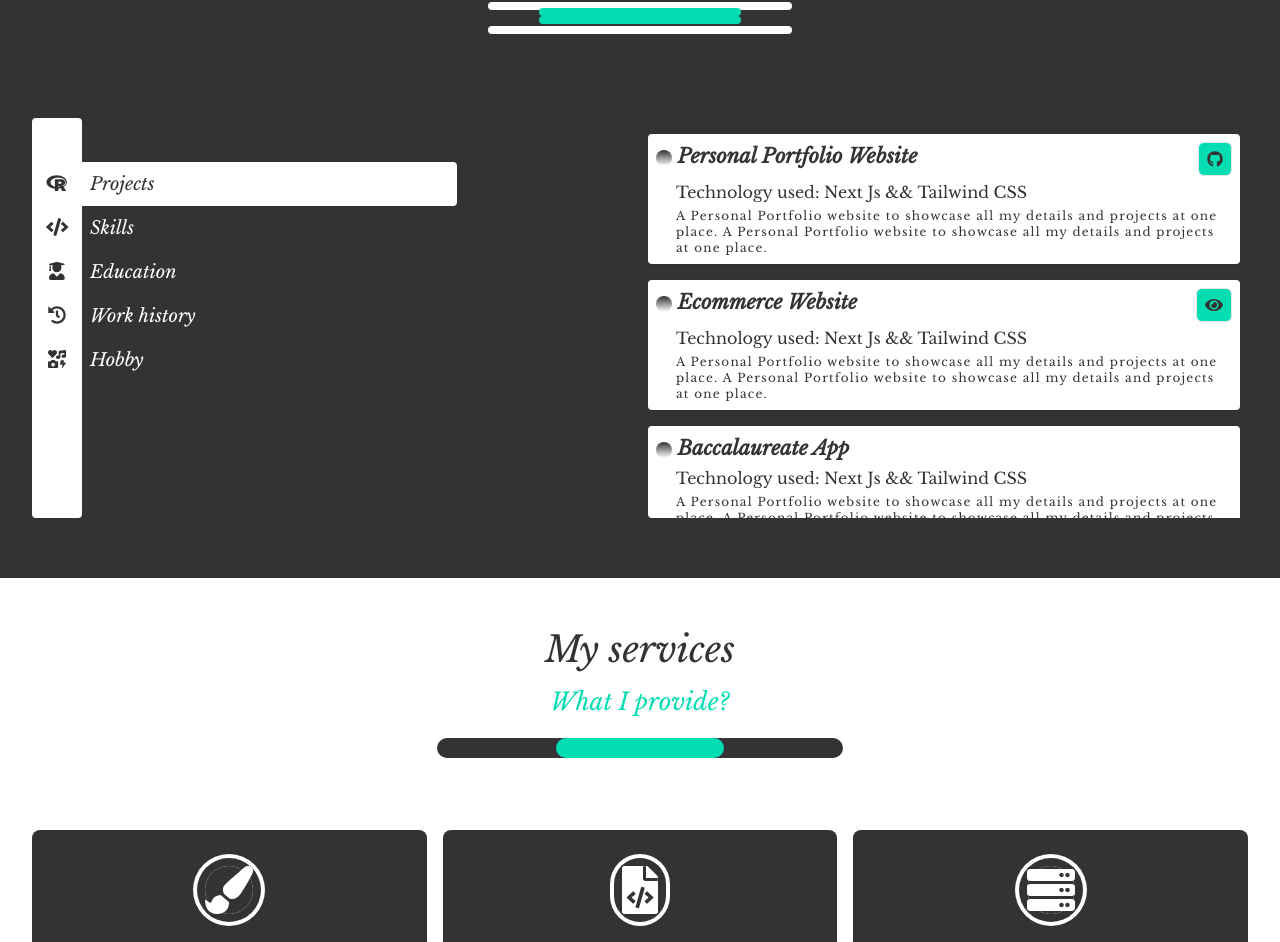
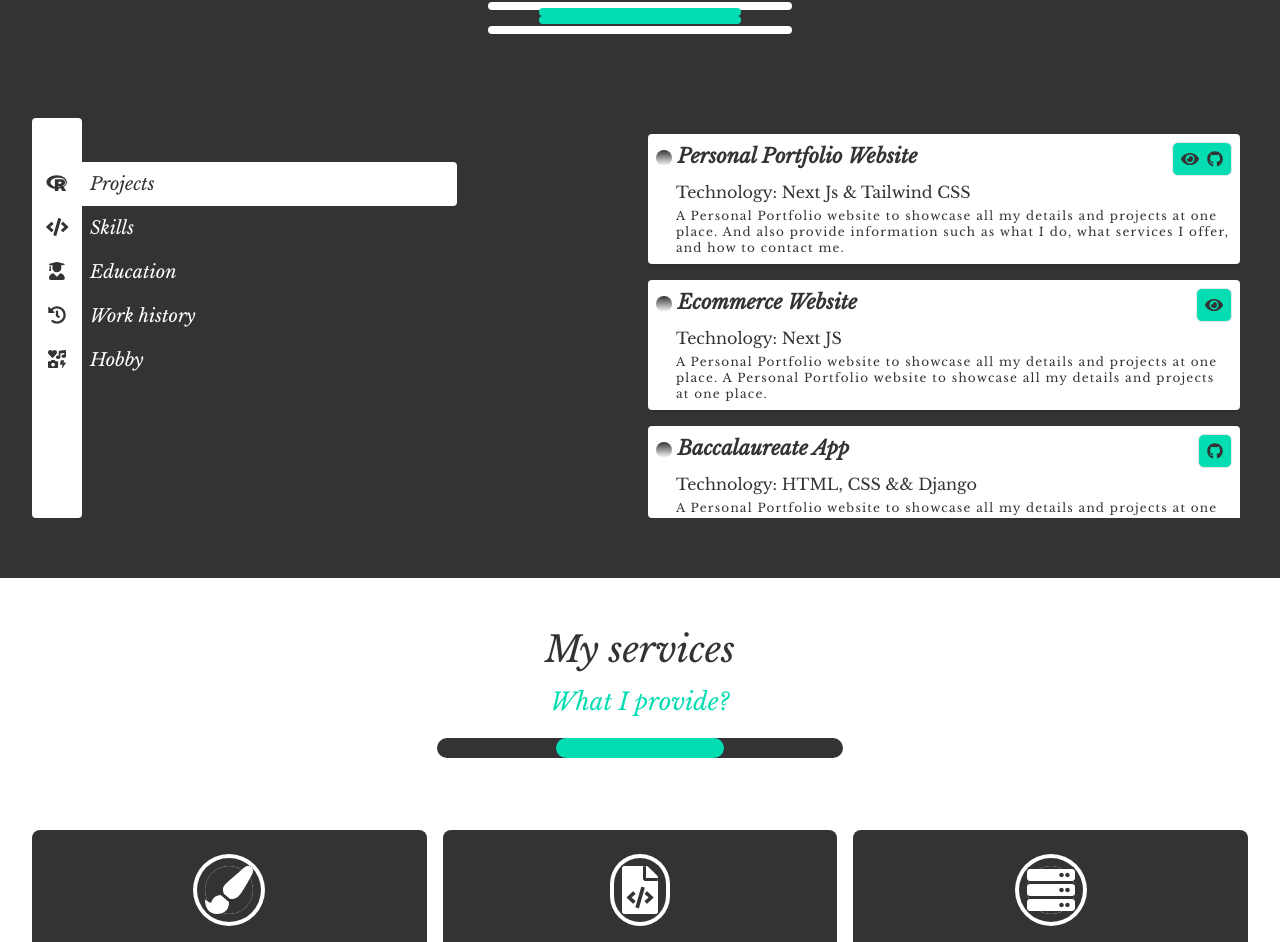
Before and after one commit to abdouakhad/portfolio, a Next.js app: page / in a window 1280 px wide. Shown: the part 1265-2207 px from the top of the page. Built offline with nearby package versions, Linux system fonts and the light colour scheme.

Commit message:
added spinner

```diff
--- a/components/cards/Forms.js
+++ b/components/cards/Forms.js
@@ -1,10 +1,17 @@
 import React from 'react'
 import emailjs from 'emailjs-com'
 import { useRef, useState } from 'react'
+import { FontAwesomeIcon } from '@fortawesome/react-fontawesome'
+
 const Forms = () => {
+  const [loading, setLoading] = useState(false)
   const [done, setDone] = useState(false)
   const formRef = useRef()
   const handleSubmit = (e) => {
+    setLoading(true)
+    setTimeout(() => {
+      setLoading(false)
+    }, 3000)
     e.preventDefault()
     emailjs
       .sendForm(
@@ -17,6 +24,9 @@ const Forms = () => {
         (result) => {
           console.log(result.text)
           setDone(true)
+          setTimeout(() => {
+            setDone(false)
+          }, 3000)
         },
         (error) => {
           console.log(error.text)
@@ -73,7 +83,11 @@ const Forms = () => {
                 type='submit'
                 name='send'
                 id='send'
+                disabled={loading}
               >
+                {loading && (
+                  <FontAwesomeIcon icon='spinner' color='#fff' spin />
+                )}{' '}
                 send
               </button>
               {done && (
--- a/components/singletabs/singleProject.js
+++ b/components/singletabs/singleProject.js
@@ -18,8 +18,7 @@ const SingleProject = ({
           <div>{children}</div>
         </div>
         <p className='pl-5 not-italic'>
-          {subTitle}:{' '}
-          <span className='not-italic'>Next Js && Tailwind CSS</span>
+          <span className='not-italic'>Technology: {subTitle}</span>
         </p>
         <p className='not-italic pl-5 tracking-widest text-xs font-extralight'>
           {description}
--- a/components/tabs/project.js
+++ b/components/tabs/project.js
@@ -7,12 +7,19 @@ const Project = () => {
     <>
       <SingleProject
         title='Personal Portfolio Website'
-        description='A Personal Portfolio website to showcase all my details and projects at one place.  A Personal Portfolio website to showcase all my details and projects
-          at one place.'
+        subTitle='Next Js & Tailwind CSS '
+        description='A Personal Portfolio website to showcase all my details and projects at one place.
+        And also provide information such as what I do, what services I  offer, and how to contact me.
+        '
       >
-        <p className='bg-vert border rounded-md px-2'>
-          <Link href='https://github.com/abdouakhad'>
-            <a className='block'>
+        <p className='bg-vert border rounded-md px-2 flex justify-between gap-2'>
+          <Link href='/'>
+            <a className='block hover:scale-110 transition transform hover:-translate-y-1 ease-in-out duration-300'>
+              <FontAwesomeIcon icon='eye' />
+            </a>
+          </Link>
+          <Link href='https://github.com/abdouakhad/portfolio'>
+            <a className='block hover:scale-110 transition transform hover:-translate-y-1 ease-in-out dura duration-300'>
               <FontAwesomeIcon icon={['fab', 'github']} />
             </a>
           </Link>
@@ -21,12 +28,13 @@ const Project = () => {
 
       <SingleProject
         title='Ecommerce Website'
+        subTitle='Next JS'
         description='A Personal Portfolio website to showcase all my details and projects
           at one place. A Personal Portfolio website to showcase all my details
           and projects at one place.'
       >
-        <p className='bg-vert border rounded-md px-2'>
-          <Link href='https://github.com/abdouakhad'>
+        <p className='bg-vert border rounded-md px-2 flex justify-between gap-2'>
+          <Link href='https://github.com/abdouakhad/portfolio'>
             <a className='block'>
               <FontAwesomeIcon icon='eye' />
             </a>
@@ -35,10 +43,19 @@ const Project = () => {
       </SingleProject>
       <SingleProject
         title='Baccalaureate App'
+        subTitle='HTML, CSS && Django'
         description='A Personal Portfolio website to showcase all my details and projects
           at one place. A Personal Portfolio website to showcase all my details
           and projects at one place.'
-      />
+      >
+        <p className='bg-vert border rounded-md px-2 flex justify-between gap-2'>
+          <Link href='https://github.com/abdouakhad/baccalaureate'>
+            <a className='block hover:scale-110 transition transform hover:-translate-y-1 ease-in-out dura duration-300'>
+              <FontAwesomeIcon icon={['fab', 'github']} />
+            </a>
+          </Link>
+        </p>
+      </SingleProject>
 
       <SingleProject
         title='Music Player App'
--- a/pages/_app.js
+++ b/pages/_app.js
@@ -9,6 +9,7 @@ import {
 } from '@fortawesome/free-brands-svg-icons'
 import {
   faStar,
+  faSpinner,
   faPaintBrush,
   faGripLines,
   faFileCode,
@@ -26,6 +27,7 @@ library.add(
   fab,
   faGithub,
   faLinkedin,
+  faSpinner,
   faPaintBrush,
   faStar,
   faGripLines,
```
